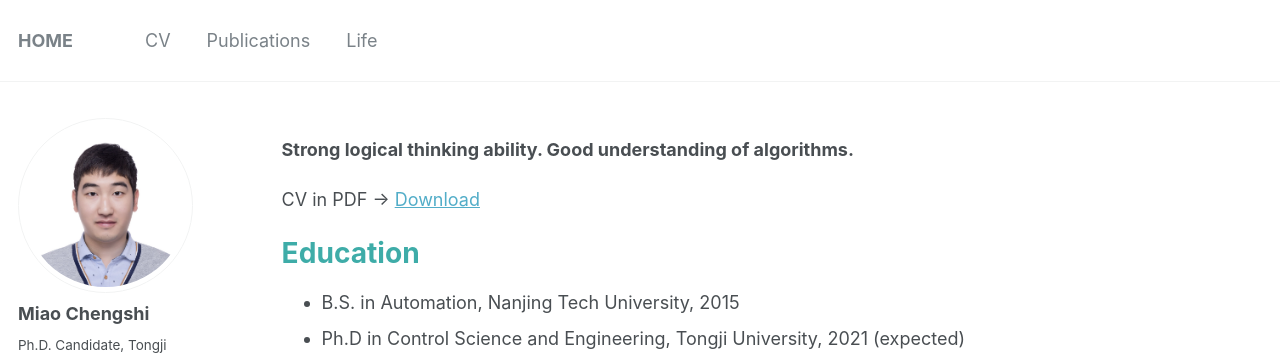
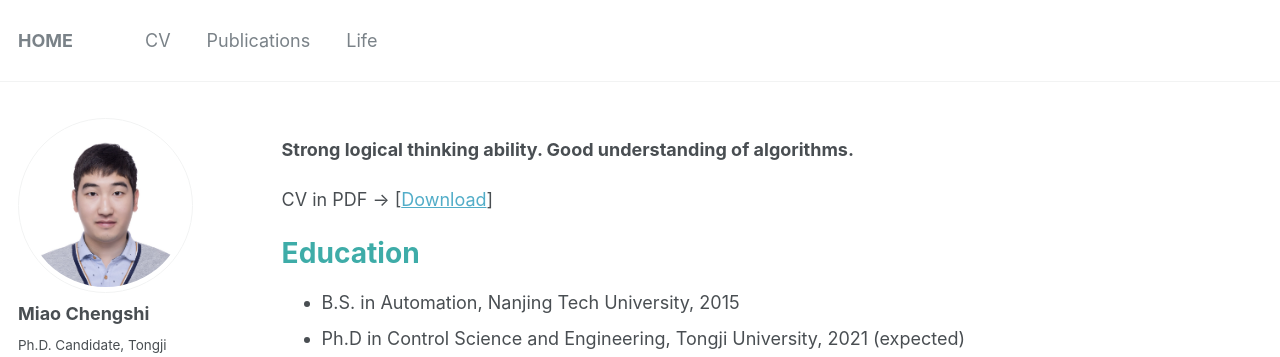
Before and after one commit to miaochengshi/miaochengshi.github.io, a Jekyll site: the page built from _pages/cv.md, in a window 1280 px wide and 900 px high. Shown: the top 357 px of the window. Built offline with Jekyll 4.4.1, drawn with Linux system fonts in a browser that asks for light colours.

Commit message:
Update cv.md

```diff
--- a/_pages/cv.md
+++ b/_pages/cv.md
@@ -9,7 +9,7 @@ redirect_from:
 
 **Strong logical thinking ability. Good understanding of algorithms.**
 
-CV in PDF -> [Download](http://miaochengshi.github.io/files/CV_en_cn.pdf)
+CV in PDF -> [[Download](http://miaochengshi.github.io/files/CV_en_cn.pdf)]
 
 Education
 ======
```
